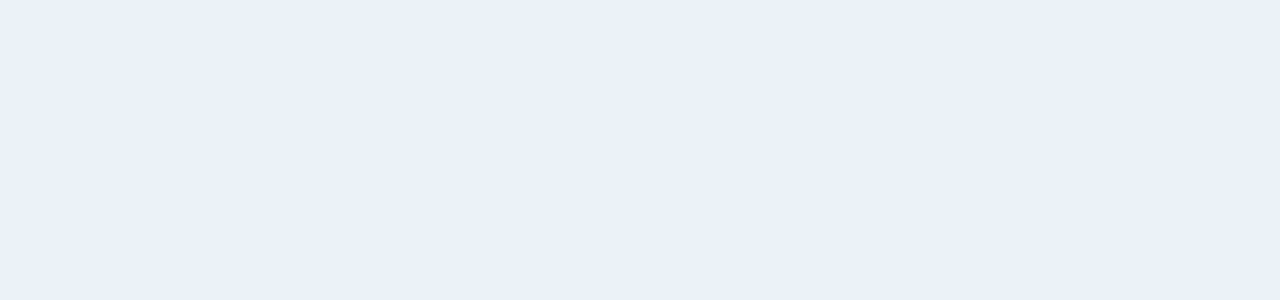
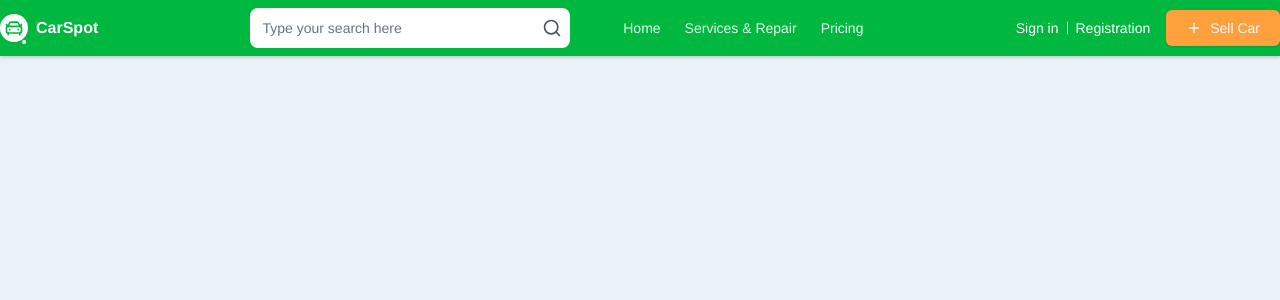
Before and after one commit to diegovilhalva/carspot, a Next.js app: page / in a window 1280 px wide. Shown: the top 300 px of the page. Built offline with nearby package versions, Linux system fonts and the light colour scheme.

Commit message:
navbar created

```diff
--- a/app/(web)/layout.tsx
+++ b/app/(web)/layout.tsx
@@ -1,9 +1,12 @@
-export default function WebLayout({children}:Readonly<{children:React.ReactNode}>){
-    return(
+import Navbar from "@/components/Navbar"
+
+export default function WebLayout({ children }: Readonly<{ children: React.ReactNode }>) {
+    return (
         <div className="flex flex-col w-full h-auto">
-                <main>
+            <Navbar />
+            <main>
                 {children}
-                </main>
+            </main>
         </div>
     )
 }
--- /dev/null
+++ b/components/Navbar.tsx
@@ -0,0 +1,66 @@
+"use client"
+import { Plus, Search } from "lucide-react"
+import Logo from "./logo"
+import { Input } from "./ui/input"
+import { useState } from "react"
+import Link from "next/link"
+import { Separator } from "./ui/separator"
+import { Button } from "./ui/button"
+
+
+const Navbar = () => {
+    const [searchKeyword, setSearchKeyword] = useState("")
+    return (
+        <header className="w-full px-3 md:px-0 bg-primary sticky top-0 align-top z-10 h-14" style={{ boxShadow: "1px 1px 4px #50727d66", }}>
+            <nav className="flex items-center h-full max-w-7xl mx-auto">
+                <Logo />
+                <ul className="hidden  lg:flex flex-1 items-center justify-center  mx-9 text-white/90 space-x-6">
+                    <li className="flex-[0.6] hidden md:flex">
+                        <div className="w-full max-w-[320px] h-10 bg-white rounded-lg relative">
+                            <form>
+                                <div className="flex items-center justify-between">
+                                    <Input type="search" name="keyword" autoComplete="off"
+                                        className="flex-1 !shadow-none h-10 text-black !ring-0 !border-0" placeholder="Type your search here" value={searchKeyword} onChange={(e) => setSearchKeyword(e.target.value)} />
+                                    <Search className="w-5 h-5 mr-2 text-gray-600" />
+                                </div>
+                            </form>
+                        </div>
+                    </li>
+                    <li>
+                        <Link href="/" className="text-sm font-medium">
+                            Home
+                        </Link>
+
+                    </li>
+                    <li>
+                        <Link href="/" className="text-sm font-medium">
+                            Services & Repair
+                        </Link>
+                    </li>
+                    <li>
+                        <Link href="/" className="text-sm font-medium">
+                            Pricing
+                        </Link>
+                    </li>
+                </ul>
+                <div className="ml-auto flex items-center space-x-4 shrink-0">
+                    <div className="flex items-center space-x-2">
+                        <button className="text-sm font-extralight text-white">
+                            Sign in
+                        </button>
+                        <Separator orientation="vertical" className="h-3 text-white"/>
+                        <button className="text-sm font-extralight text-white">
+                            Registration
+                        </button>
+                    </div>
+                <Button size="default" className="!bg-[#fea03c] !px-5 !-10">
+                    <Plus/>
+                    Sell Car
+                </Button>
+                </div>
+            </nav>
+        </header>
+    )
+}
+
+export default Navbar
--- /dev/null
+++ b/components/logo/index.tsx
@@ -0,0 +1,19 @@
+import { CarFrontIcon, Dot } from 'lucide-react'
+import Link from 'next/link'
+
+
+const Logo = () => {
+  return (
+    <Link href="/" className='flex items-center gap-2'>
+        <div className="relative size-7 bg-white rounded-full flex items-center justify-center">
+            <CarFrontIcon className='w-5 h-5 text-primary'/>
+            <span className="absolute -bottom-3 -right-2 text-white">
+                <Dot/>
+            </span>
+        </div>
+            <span className='font-semibold text-base text-white'>CarSpot</span>
+    </Link>
+  )
+}
+
+export default Logo
```
